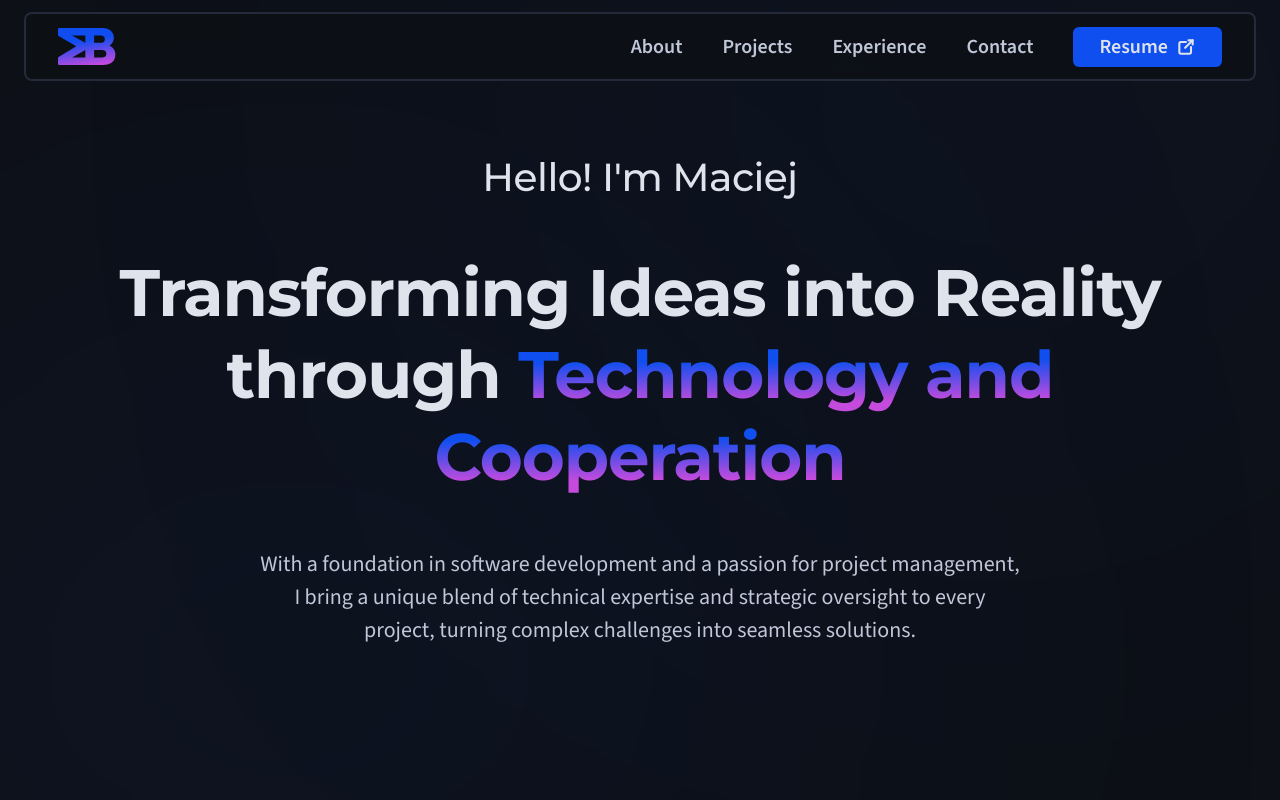
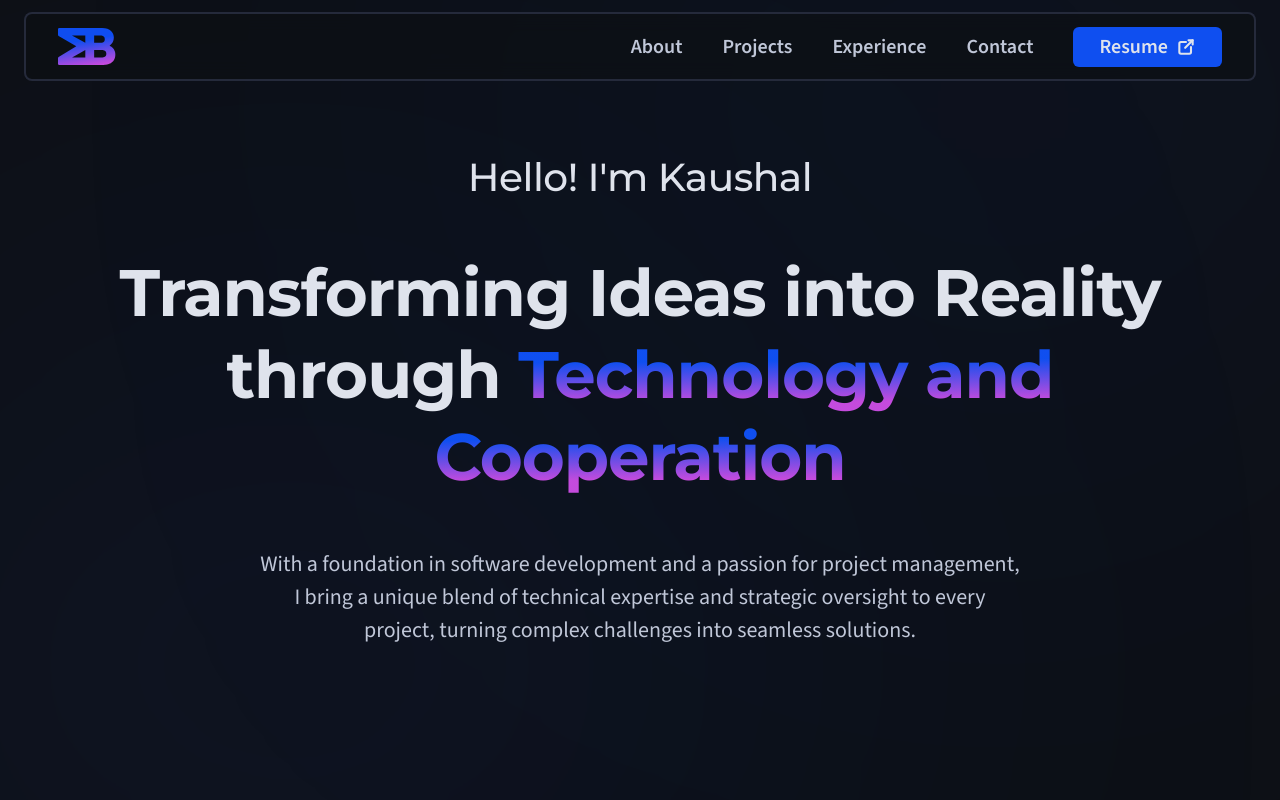
Before and after one commit to kaushal-Prakash/portfolio, a Next.js app: page / in a window 1280 px wide. Shown: the top 800 px of the page. Built offline with nearby package versions, Linux system fonts and the light colour scheme.

Commit message:
hero section done

```diff
--- a/app/_components/hero.tsx
+++ b/app/_components/hero.tsx
@@ -4,7 +4,7 @@ const Hero = () => {
   return (
     <header className={styles.hero}>
       <div className={styles.container}>
-        <h3 className={styles.subheading}>Hello! I&apos;m Maciej</h3>
+        <h3 className={styles.subheading}>Hello! I&apos;m Kaushal</h3>
         <h1 className={styles.heading}>
           Transforming Ideas into Reality through{" "}
           <span>Technology and Cooperation</span>
```
